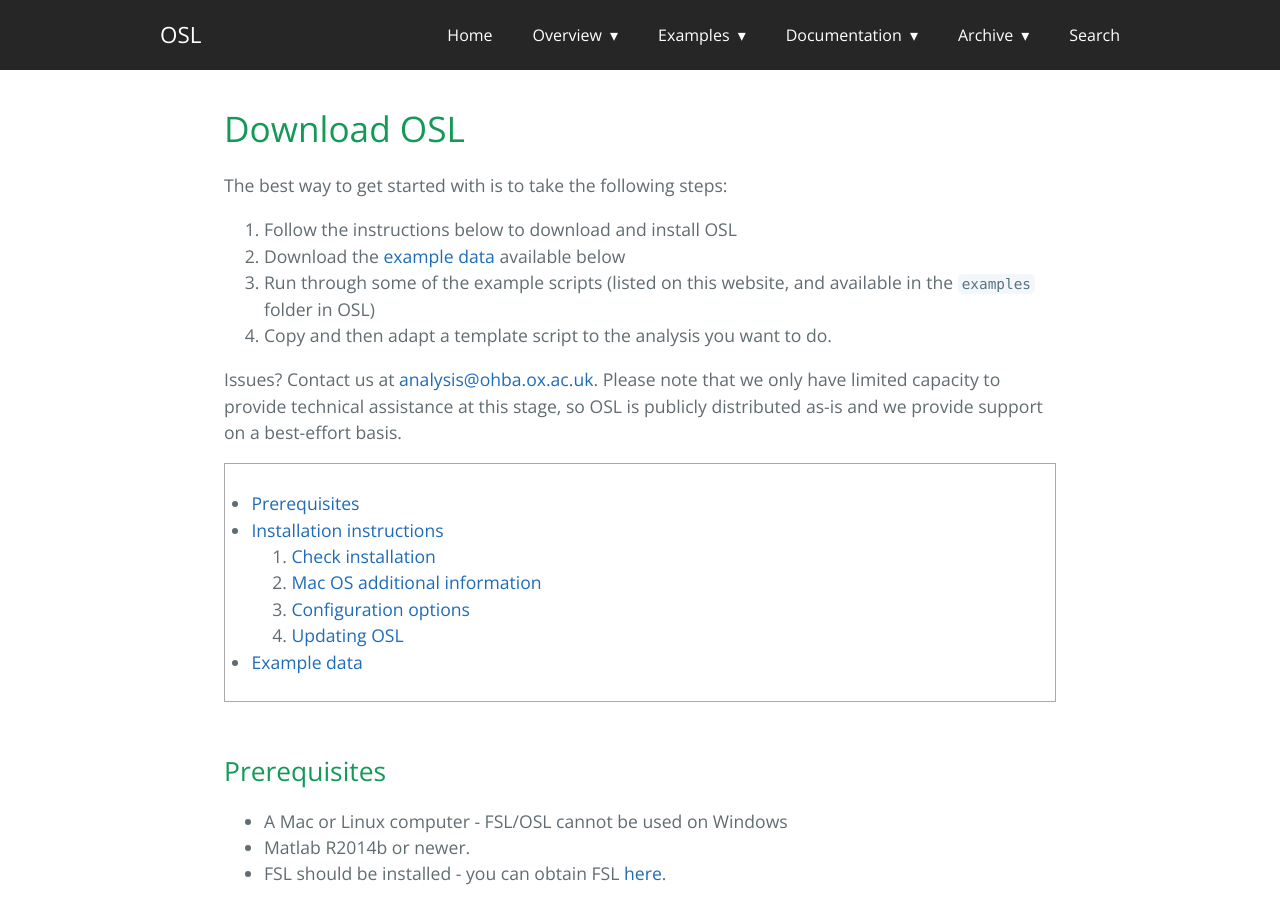
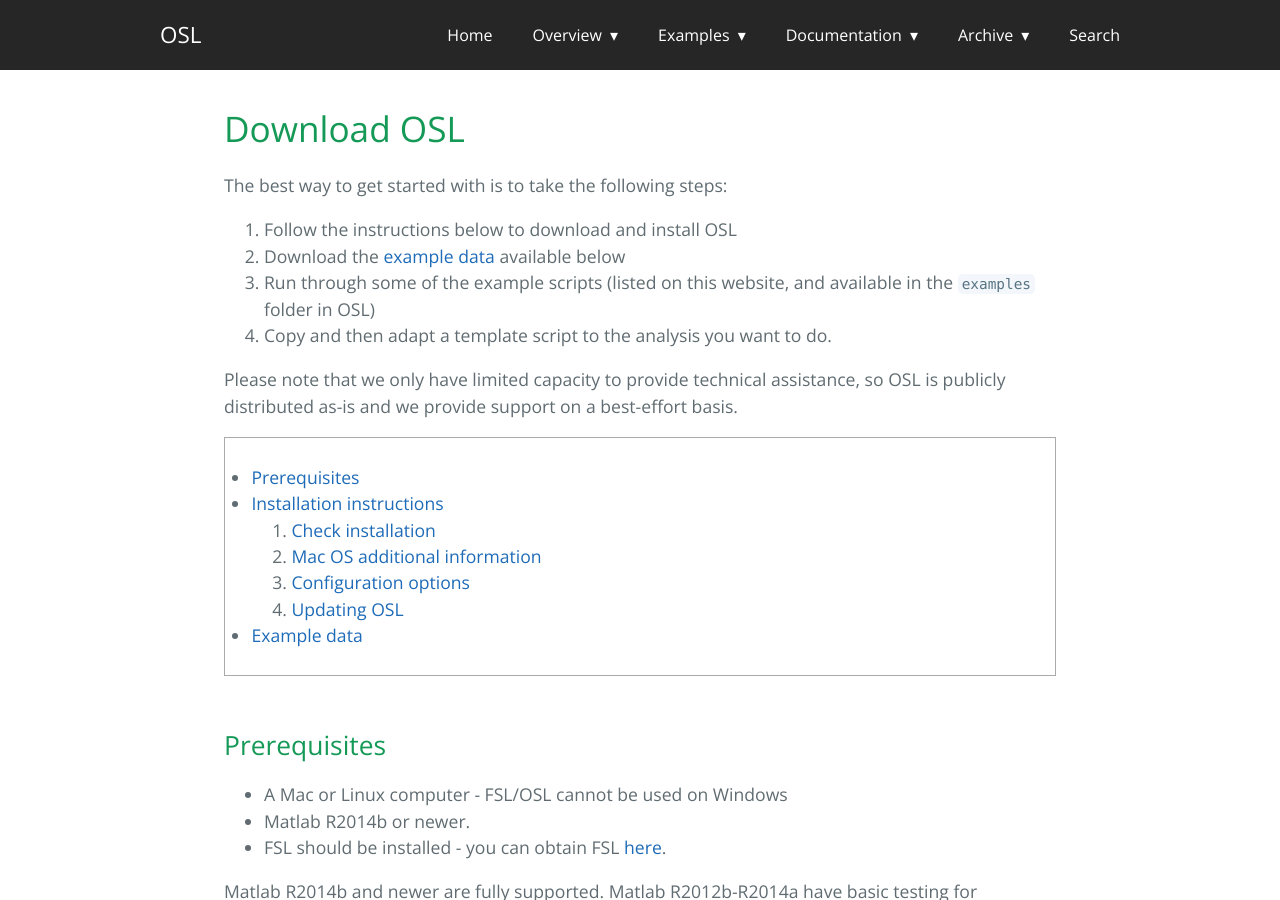
Before and after one commit to OHBA-analysis/osl-docs, a Jekyll site: the page built from pages/overview/download.md, in a window 1280 px wide and 900 px high. Built offline with Jekyll 4.4.1, drawn with Linux system fonts in a browser that asks for light colours.

Commit message:
Update download.md, remove public facing email

```diff
--- a/pages/overview/download.md
+++ b/pages/overview/download.md
@@ -12,7 +12,7 @@
 2. Run through some of the example scripts (listed on this website, and available in the `examples` folder in OSL)
 3. Copy and then adapt a template script to the analysis you want to do.
 
-Issues? Contact us at [analysis@ohba.ox.ac.uk](mailto:analysis@ohba.ox.ac.uk). Please note that we only have limited capacity to provide technical assistance at this stage, so OSL is publicly distributed as-is and we provide support on a best-effort basis.
+Please note that we only have limited capacity to provide technical assistance, so OSL is publicly distributed as-is and we provide support on a best-effort basis.
 
 * TOC
 {:toc}
```
